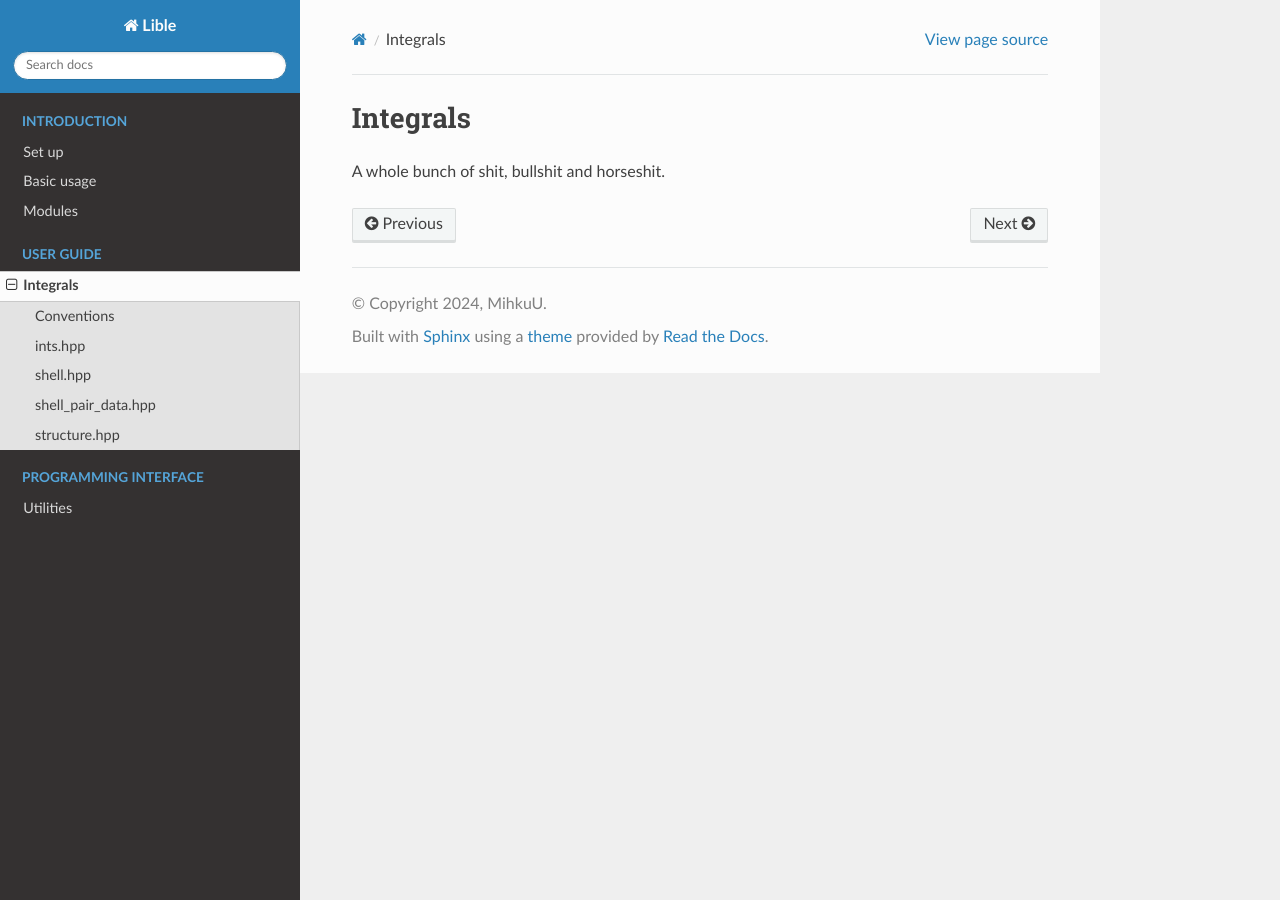
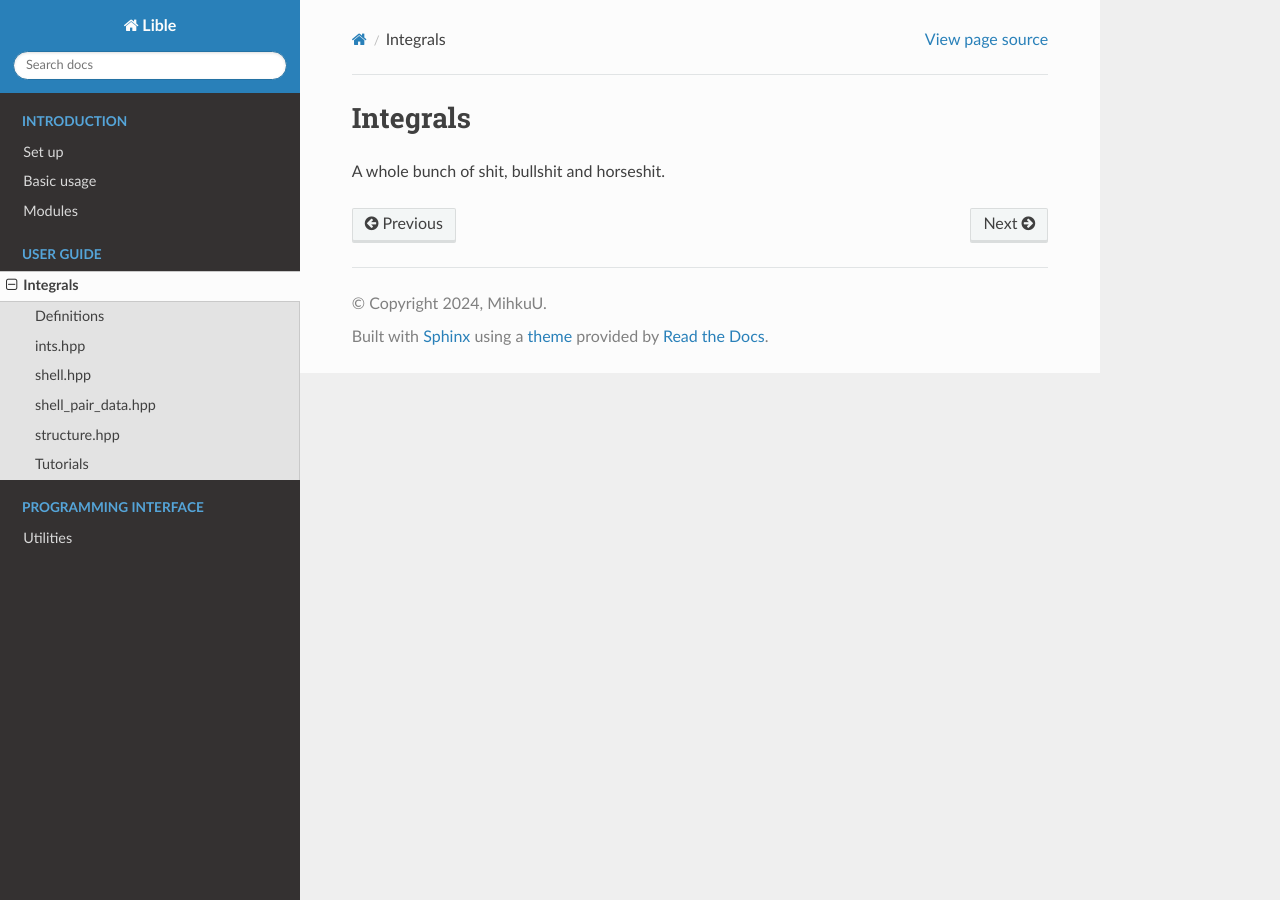
Before and after one commit to MihkuU/Lible, a Sphinx documentation site: the page built from docs/integrals.rst, in a window 1280 px wide. Built offline with Sphinx 7.4.7 and the Read the Docs theme 2.0.0, drawn with Linux system fonts in a browser that asks for light colours.

Commit message:
Removed ankerl-dense from external libs. More on dox

```diff
--- a/docs/CMakeLists.txt
+++ b/docs/CMakeLists.txt
@@ -60,11 +60,12 @@ add_custom_command(OUTPUT ${sphinx_index_file}
 	DEPENDS
 		${CMAKE_CURRENT_SOURCE_DIR}/index.rst
 		${CMAKE_CURRENT_SOURCE_DIR}/integrals.rst
-		${CMAKE_CURRENT_SOURCE_DIR}/ints/conventions.rst
+		${CMAKE_CURRENT_SOURCE_DIR}/ints/definitions.rst
 		${CMAKE_CURRENT_SOURCE_DIR}/ints/ints.rst
 		${CMAKE_CURRENT_SOURCE_DIR}/ints/shell.rst
 		${CMAKE_CURRENT_SOURCE_DIR}/ints/spdata.rst
 		${CMAKE_CURRENT_SOURCE_DIR}/ints/structure.rst
+		${CMAKE_CURRENT_SOURCE_DIR}/ints/tutorials.rst
 		${doxygen_index_file}
 	MAIN_DEPENDENCY   ${sphinx_source}/conf.py
 	COMMENT           "Generating documentation with Sphinx")
--- a/docs/integrals.rst
+++ b/docs/integrals.rst
@@ -9,8 +9,9 @@ A whole bunch of shit, bullshit and horseshit.
    :hidden:
    :caption: Integrals
 
-   ints/conventions
+   ints/definitions
    ints/ints
    ints/shell
    ints/spdata
    ints/structure
+   ints/tutorials
--- a/docs/ints/conventions.rst
+++ b/docs/ints/definitions.rst
@@ -1,5 +1,5 @@
 
-Conventions
+Definitions
 ===========
 
 Nomenclature, ordering of Cartesian and Spherical Gaussians etc.
--- /dev/null
+++ b/docs/ints/tutorials.rst
@@ -0,0 +1,3 @@
+
+Tutorials
+=========
```
Also changed, not shown: 1 other file.
